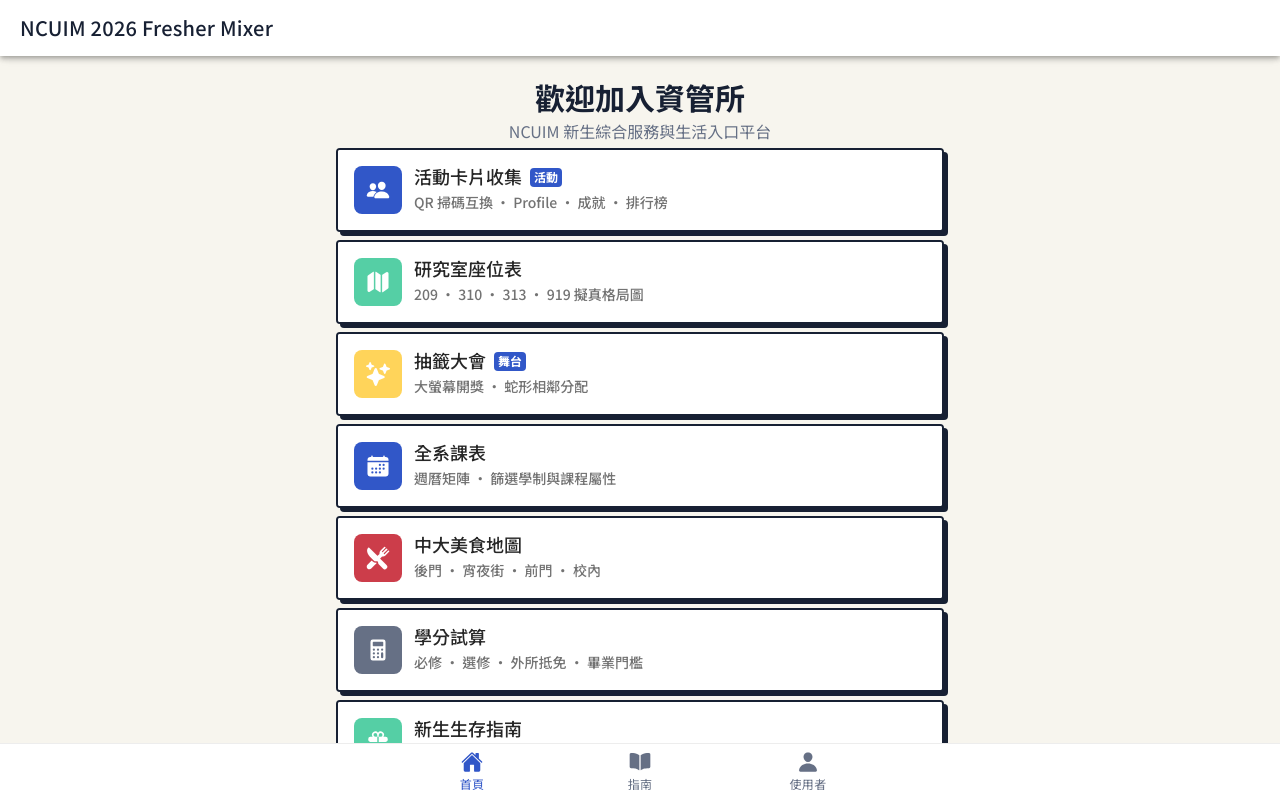
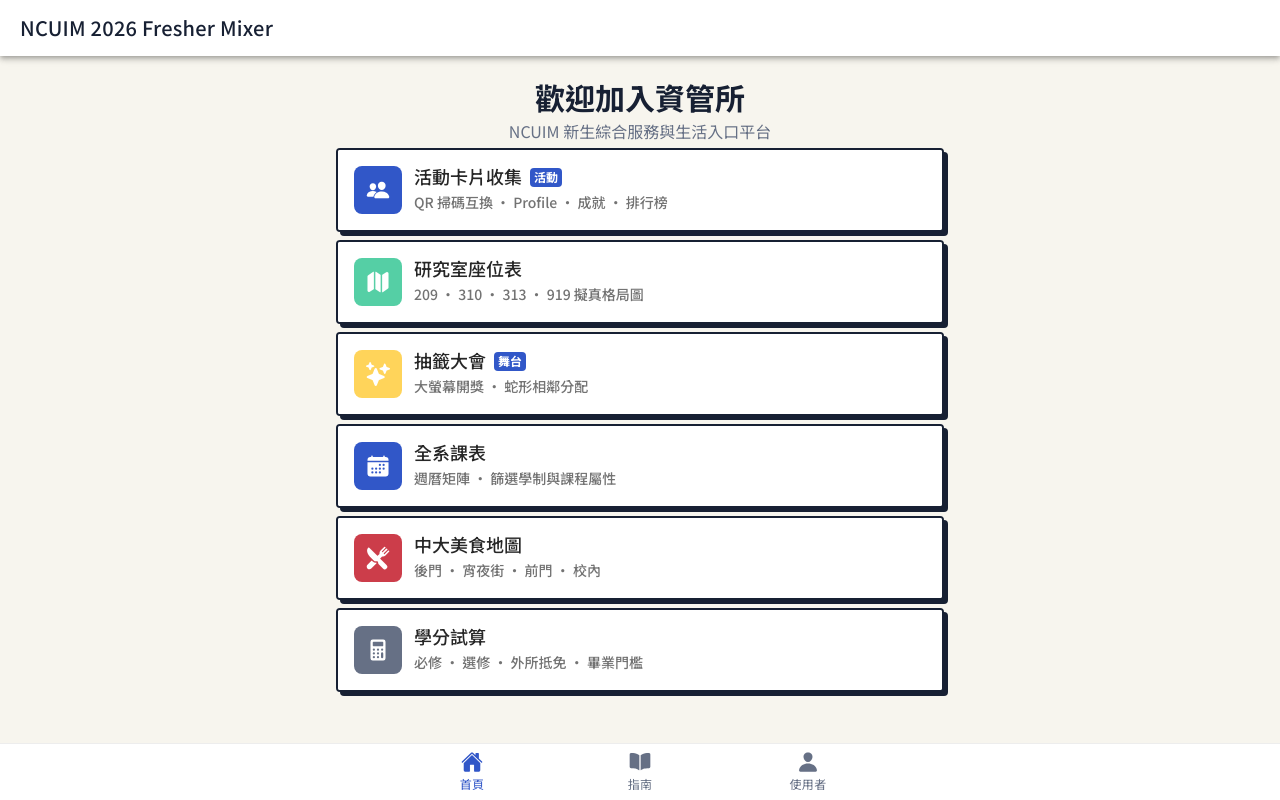
Before and after one commit to NCUIM/NCUIM.github.io, a React (Vite) app: page / in a window 1280 px wide. Built offline with nearby package versions, Linux system fonts and the light colour scheme.

Commit message:
refactor(ui): remove survival guide module card from homepage
1. Remove survival guide module card from homepage list.

2. Remove unused gift icon import.

```diff
--- a/src/pages/HomePage.tsx
+++ b/src/pages/HomePage.tsx
@@ -18,7 +18,6 @@ import {
   calendar,
   restaurant,
   calculator,
-  gift,
   sparkles,
 } from "ionicons/icons";
 
@@ -75,13 +74,6 @@ const modules: readonly ModuleCard[] = [
     icon: calculator,
     route: "/tools/credit",
     color: "var(--ncu-muted)",
-  },
-  {
-    title: "新生生存指南",
-    subtitle: "入學檢核 · 校園資源 · 時程規劃",
-    icon: gift,
-    route: "/guide",
-    color: "var(--ncu-success)",
   },
 ];
 
```
